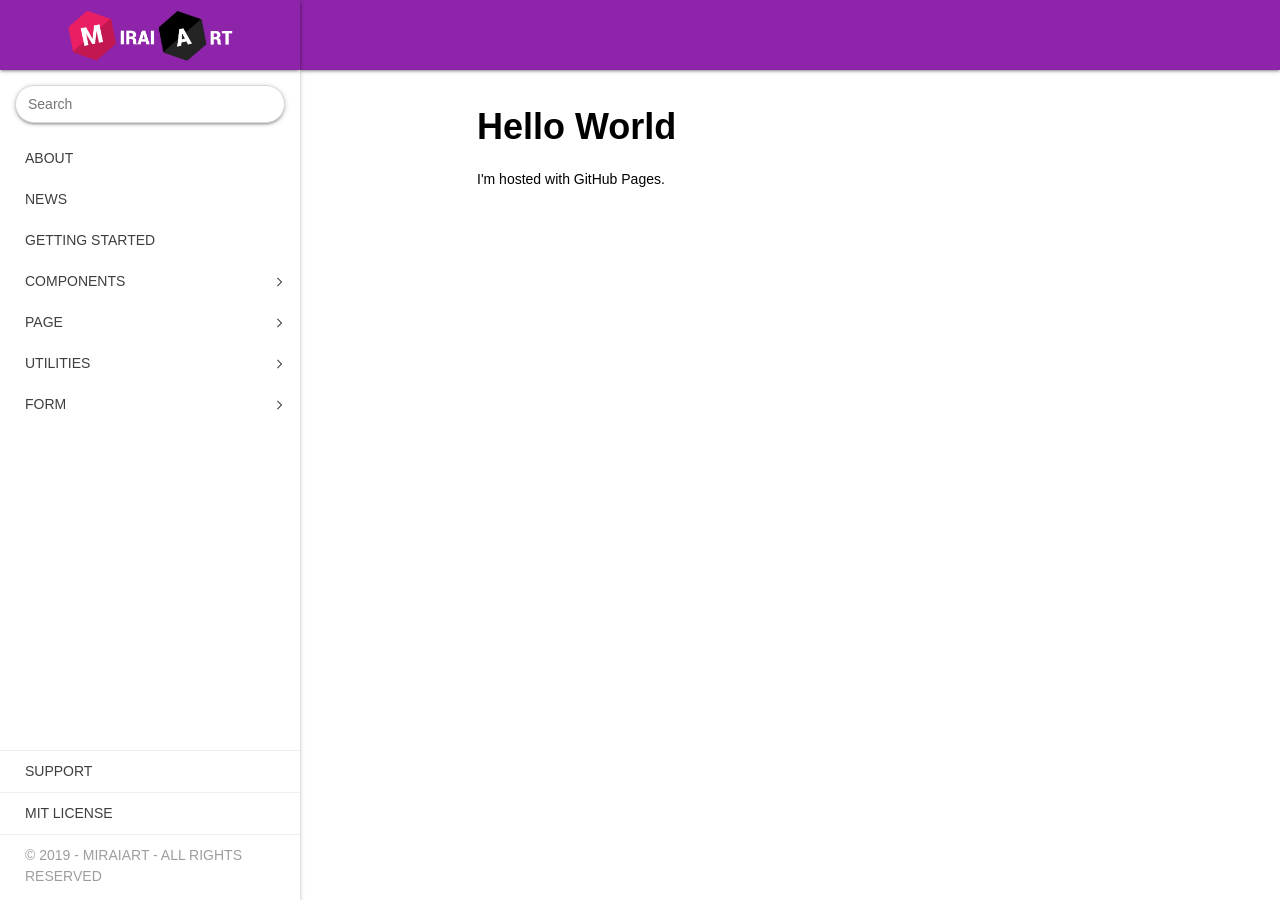
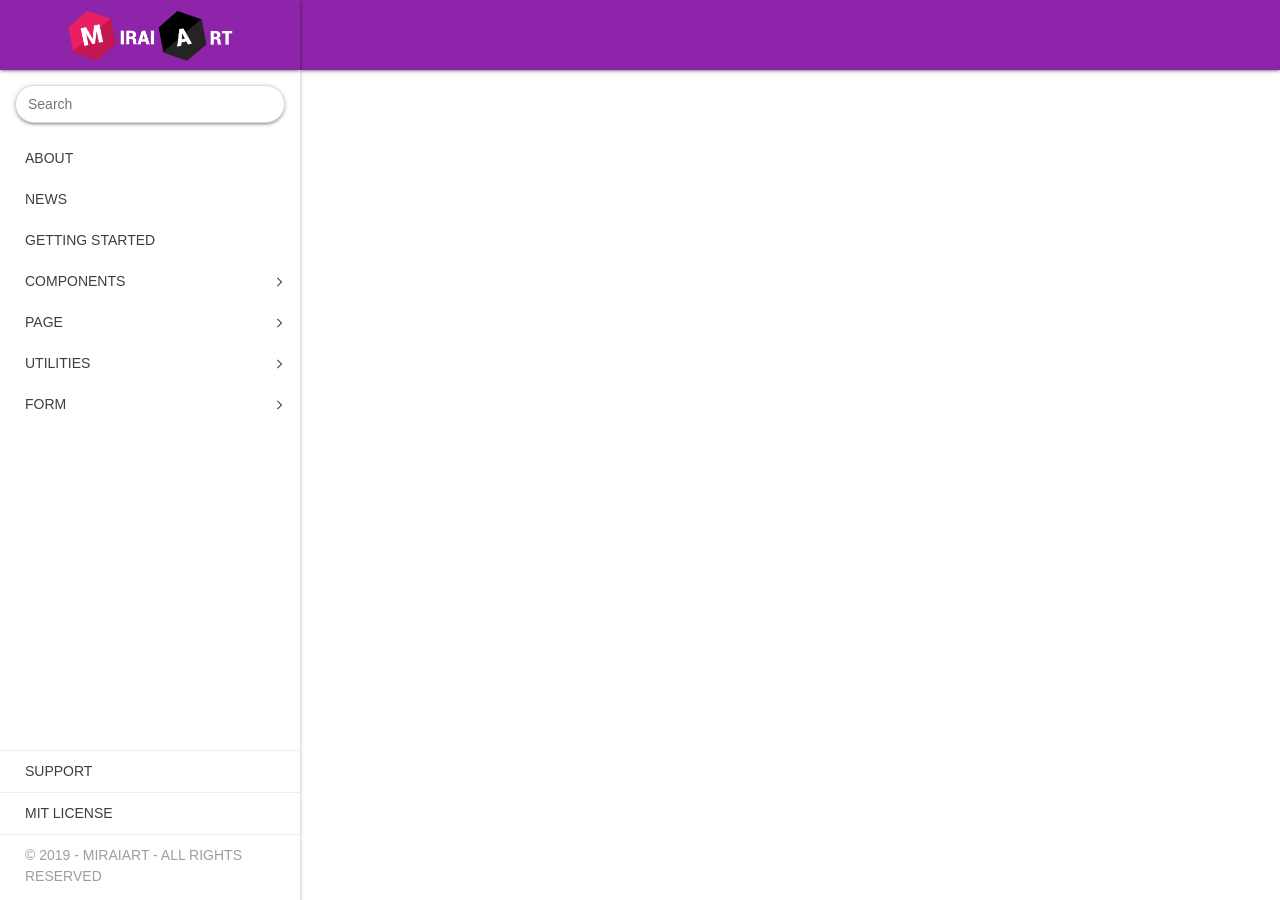
Before and after one commit to MiraiArt/miraiart.github.io, a Jekyll site: the page built from index.html, in a window 1280 px wide. Built offline with Jekyll 4.4.1, drawn with Linux system fonts in a browser that asks for light colours; nearby versions of some CDN libraries; comment, search, counter and statistics services are not loaded.

Commit message:
commit homepage

```diff
--- a/index.html
+++ b/index.html
@@ -2,6 +2,3 @@
 layout: default
 title: "Home"
 ---
-
-<h1>Hello World</h1>
-<p>I'm hosted with GitHub Pages.</p>
```
